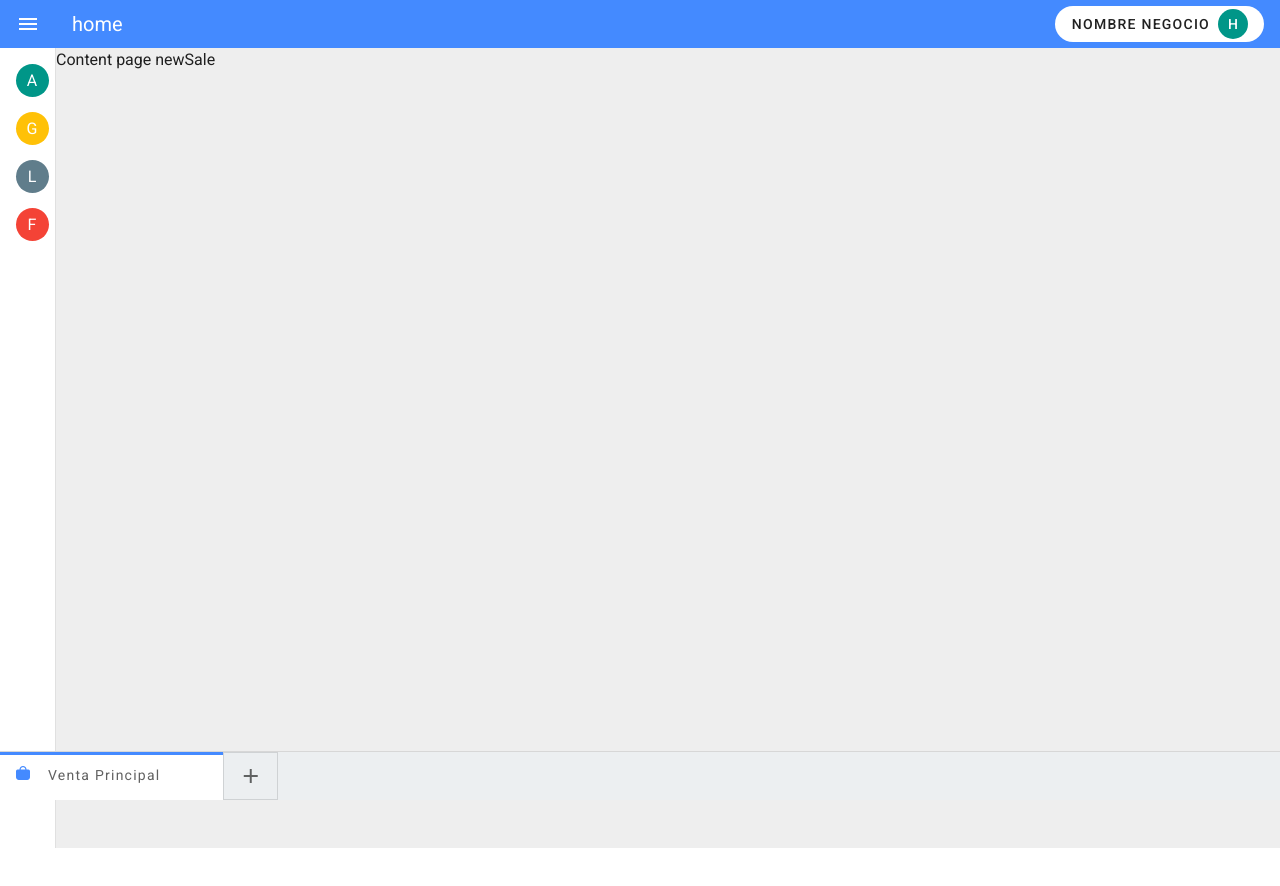
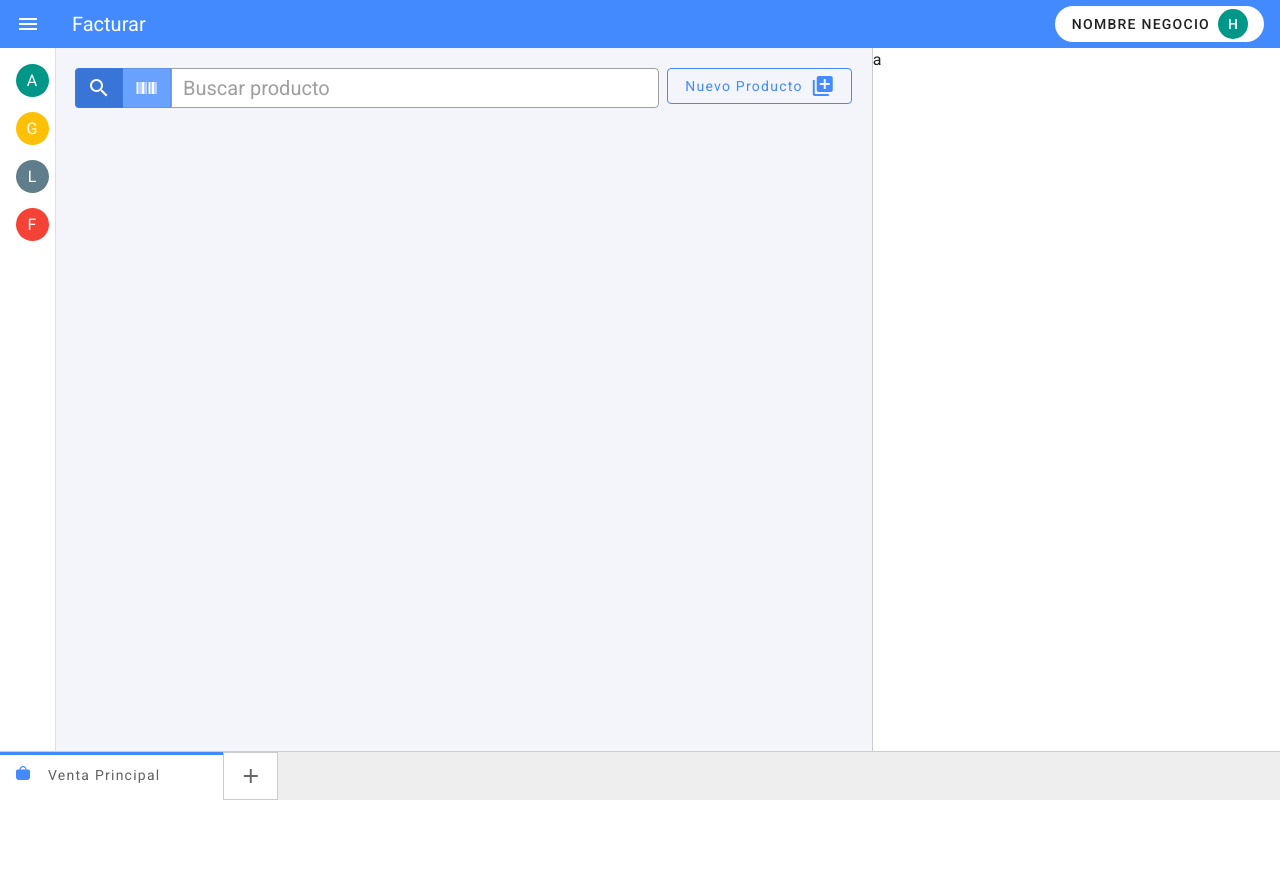
Before and after one commit to hipolitocoronel/alegra-clone, a Vue app: page / in a window 1280 px wide. Shown: the top 886 px of the page. After the commit the page ends 800 px from the top, so only its background shows below. Built offline with nearby package versions, Linux system fonts and the light colour scheme.

Commit message:
cambios ui

```diff
--- a/src/App.vue
+++ b/src/App.vue
@@ -10,7 +10,7 @@
       }}</v-toolbar-title>
       <drawer-items />
       <v-spacer></v-spacer>
-      <v-btn href="#" target="_blank" class="white" rounded elevation="0">
+      <v-btn href="#" class="white" rounded elevation="0">
         <span class="mr-2">Nombre negocio</span>
         <v-avatar color="teal white--text" size="30">H</v-avatar>
       </v-btn>
@@ -42,5 +42,6 @@ export default {
 <style>
 html {
   overflow: hidden;
+  box-sizing: border-box;
 }
 </style>
--- a/src/router/index.js
+++ b/src/router/index.js
@@ -7,17 +7,13 @@ Vue.use(VueRouter);
 const routes = [
   {
     path: "/",
-    name: "home",
+    name: "Facturar",
     component: () => import("../views/sales/newSale.vue"),
   },
   {
     path: "/about",
     name: "about",
-    // route level code-splitting
-    // this generates a separate chunk (about.[hash].js) for this route
-    // which is lazy-loaded when the route is visited.
-    component: () =>
-      import(/* webpackChunkName: "about" */ "../views/AboutView.vue"),
+    component: () => import("../views/AboutView.vue"),
   },
 ];
 
--- a/src/views/sales/newSale.vue
+++ b/src/views/sales/newSale.vue
@@ -1,6 +1,6 @@
 <template>
-  <div class="d-flex">
-    <v-navigation-drawer expand-on-hover permanent height="100vh" class="white">
+  <div style="height: 100%">
+    <v-navigation-drawer expand-on-hover permanent absolute class="white">
       <v-list>
         <v-list-item
           link
@@ -19,18 +19,51 @@
         </v-list-item>
       </v-list>
     </v-navigation-drawer>
-    <div class="grey lighten-3" style="flex-grow: 1">Content page newSale</div>
+    <v-row class="new-sale-container" no-gutters>
+      <v-col cols="6" lg="8" class="pa-5">
+        <div class="d-flex">
+          <v-btn-toggle v-model="toggleSearchType" dense>
+            <v-btn color="blue accent-2" min-height="100%">
+              <v-icon class="white--text">mdi-magnify</v-icon>
+            </v-btn>
+
+            <v-btn color="blue accent-2" min-height="100%" class="rounded-r-0">
+              <v-icon class="white--text">mdi-barcode</v-icon>
+            </v-btn></v-btn-toggle
+          >
+          <v-autocomplete
+            placeholder="Buscar producto"
+            class="mr-2 text-h6 rounded-l-0 font-weight-regular"
+            background-color="white"
+            hide-details
+            outlined
+            dense
+            no-data-text="Sin resultados"
+            clearable
+            append-icon=""
+          ></v-autocomplete>
+          <v-btn
+            outlined
+            color="blue accent-2"
+            class="text-capitalize font-weight-regular"
+            >Nuevo producto
+            <v-icon class="ml-2">mdi-plus-box-multiple</v-icon></v-btn
+          >
+        </div>
+      </v-col>
+      <v-col cols="6" lg="4" class="cart-container">a</v-col>
+    </v-row>
 
     <v-bottom-navigation
       horizontal
       app
-      class="grey lighten-4 elevation-0 d-flex flex-column"
       max-height="49px"
+      class="elevation-0 d-flex flex-column"
+      style="border-top: 1px solid #ccc"
     >
-      <v-divider></v-divider>
       <v-tabs
         v-model="tab"
-        background-color="blue-grey lighten-5 "
+        background-color="grey lighten-3 "
         color="blue accent-2 "
         slider-size="3"
         show-arrows
@@ -62,12 +95,10 @@
         </v-tab>
         <v-btn
           icon
-          outlined
-          text
-          tile
-          class="elevation-0"
+          class="elevation-0 white"
           min-width="55px"
           @click="tabs++"
+          style="border: 1px solid #ccc !important"
           ><v-icon class="ma-0">mdi-plus</v-icon></v-btn
         >
       </v-tabs>
@@ -88,6 +119,7 @@ export default {
         { title: "Limpieza", avatar: "L", color: "blue-grey" },
         { title: "Fiambreria", avatar: "F", color: "red" },
       ],
+      toggleSearchType: 0,
     };
   },
 };
@@ -101,4 +133,16 @@ export default {
     }
   }
 }
+
+.new-sale-container {
+  margin-left: 55px;
+  height: 100%;
+  background: #f4f5fb;
+}
+
+.cart-container {
+  min-height: 100%;
+  border-left: 1px solid #ccc;
+  background: #fff;
+}
 </style>
```
